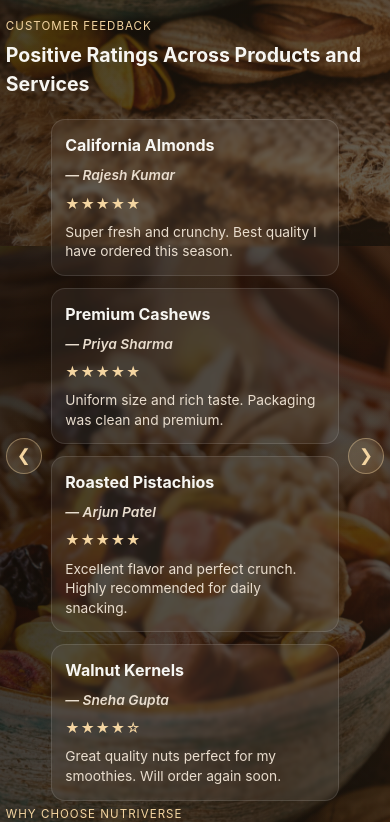
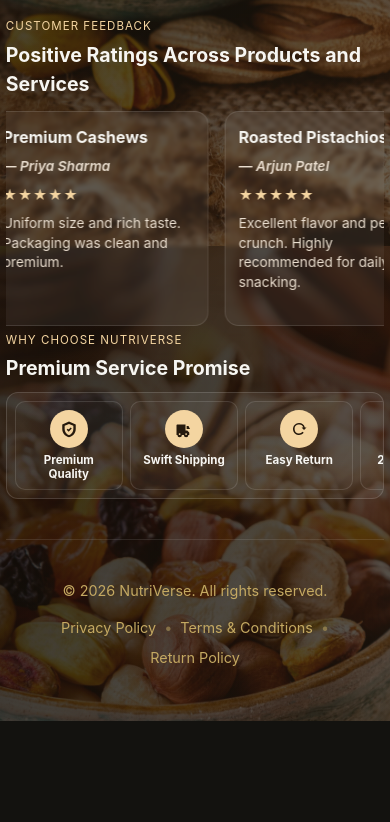
Before and after one commit to shubhanalytics/nutriverse, a React (Vite) app: page / in a window 390 px wide. Shown: the part 5662-6484 px from the top of the page. After the commit the page ends 6383 px from the top, so only its background shows below. Built offline with nearby package versions, Linux system fonts and the light colour scheme; no server answers.

Commit message:
Improve feedback carousel and mobile service/footer UX

```diff
--- a/src/App.jsx
+++ b/src/App.jsx
@@ -536,22 +536,7 @@ function App() {
       note: 'Naturally sweet and delicious. Perfect for my health-conscious family. Highly satisfied with the order.',
     },
   ]
-  const [feedbackStartIndex, setFeedbackStartIndex] = useState(0)
-  const feedbacksPerView = 4
-
-  const handlePrevFeedback = () => {
-    setFeedbackStartIndex((current) =>
-      current === 0 ? Math.max(0, customerFeedback.length - feedbacksPerView) : current - 1
-    )
-  }
-
-  const handleNextFeedback = () => {
-    setFeedbackStartIndex((current) =>
-      current + feedbacksPerView >= customerFeedback.length ? 0 : current + 1
-    )
-  }
-
-  const visibleFeedbacks = customerFeedback.slice(feedbackStartIndex, feedbackStartIndex + feedbacksPerView)
+  const feedbackLoop = [...customerFeedback, ...customerFeedback]
 
   const serviceHighlights = [
     {
@@ -1077,12 +1062,10 @@ function App() {
               <h2>Positive Ratings Across Products and Services</h2>
             </div>
             <div className="feedback-slider-container">
-              <button className="slider-arrow left" onClick={handlePrevFeedback} aria-label="Previous feedback">
-                ❮
-              </button>
-              <div className="feedback-grid-slider">
-                {visibleFeedbacks.map((item) => (
-                  <article className="card feedback-card" key={item.name}>
+              <div className="feedback-slider-viewport" aria-label="Customer feedback carousel">
+                <div className="feedback-slider-track">
+                  {feedbackLoop.map((item, index) => (
+                    <article className="card feedback-card" key={`${item.name}-${index}`}>
                       <h4>{item.product}</h4>
                       <p className="customer-name">— {item.name}</p>
                       <p className="stars">{'★'.repeat(item.rating)}{'☆'.repeat(5 - item.rating)}</p>
@@ -1090,9 +1073,7 @@ function App() {
                     </article>
                   ))}
                 </div>
-              <button className="slider-arrow right" onClick={handleNextFeedback} aria-label="Next feedback">
-                ❯
-              </button>
+              </div>
             </div>
           </section>
 
@@ -1114,7 +1095,6 @@ function App() {
 
         <div className="copyright-section">
           <p>&copy; 2026 NutriVerse. All rights reserved.</p>
-          <p>Delivering premium dryfruits & nuts with excellence since 2023.</p>
           <div className="footer-links">
             <a href="#">Privacy Policy</a>
             <span className="divider">•</span>
--- a/src/index.css
+++ b/src/index.css
@@ -869,44 +869,28 @@ h2 {
 
 .feedback-slider-container {
   position: relative;
-  display: flex;
-  align-items: center;
-  justify-content: center;
-  gap: 1.2rem;
   margin-top: 1.2rem;
 }
 
-.slider-arrow {
-  width: 44px;
-  height: 44px;
-  border-radius: 999px;
-  background: rgba(244, 213, 161, 0.12);
-  border: 1.5px solid rgba(244, 213, 161, 0.4);
-  color: #f4d5a1;
-  cursor: pointer;
-  display: flex;
-  align-items: center;
-  justify-content: center;
-  font-size: 1.3rem;
-  transition: all 250ms ease;
-  flex-shrink: 0;
+.feedback-slider-viewport {
+  width: 100%;
+  overflow: hidden;
 }
 
-.slider-arrow:hover {
-  background: rgba(244, 213, 161, 0.22);
-  border-color: #f4d5a1;
-  transform: scale(1.08);
+.feedback-slider-track {
+  display: flex;
+  gap: 1rem;
+  width: max-content;
+  animation: feedbackAutoScroll 38s linear infinite;
 }
 
-.slider-arrow:active {
-  transform: scale(0.96);
-}
-
-.feedback-grid-slider {
-  display: grid;
-  grid-template-columns: repeat(4, minmax(0, 1fr));
-  gap: 1rem;
-  flex: 1;
+@keyframes feedbackAutoScroll {
+  from {
+    transform: translateX(0);
+  }
+  to {
+    transform: translateX(calc(-50% - 0.5rem));
+  }
 }
 
 .feedback-grid,
@@ -933,6 +917,11 @@ h2 {
 
 .service-card h4 {
   margin-top: 0.68rem;
+}
+
+.feedback-card {
+  width: clamp(250px, 25vw, 320px);
+  flex: 0 0 auto;
 }
 
 .service-icon {
@@ -988,9 +977,12 @@ h2 {
   .pricing-grid,
   .location-grid,
   .feedback-grid,
-  .feedback-grid-slider,
   .service-grid {
     grid-template-columns: repeat(2, minmax(0, 1fr));
+  }
+
+  .feedback-card {
+    width: clamp(240px, 34vw, 300px);
   }
 }
 
@@ -1168,7 +1160,6 @@ h2 {
   .product-grid,
   .location-grid,
   .feedback-grid,
-  .feedback-grid-slider,
   .service-grid {
     gap: 0.72rem;
     margin-top: 0.55rem;
@@ -1199,14 +1190,11 @@ h2 {
   }
 
   .feedback-slider-container {
-    gap: 0.58rem;
     margin-top: 0.7rem;
   }
 
-  .slider-arrow {
-    width: 36px;
-    height: 36px;
-    font-size: 1.05rem;
+  .feedback-card {
+    width: clamp(210px, 66vw, 250px);
   }
 
   .service-icon {
@@ -1224,9 +1212,38 @@ h2 {
   .pricing-grid,
   .location-grid,
   .feedback-grid,
-  .feedback-grid-slider,
   .service-grid {
     grid-template-columns: 1fr;
+  }
+
+  .service-grid {
+    display: flex;
+    flex-wrap: nowrap;
+    overflow-x: auto;
+    gap: 0.45rem;
+    padding: 0.5rem;
+    margin-top: 0.55rem;
+    border-radius: 12px;
+    border: 1px solid rgba(255, 255, 255, 0.14);
+    background: rgba(255, 255, 255, 0.05);
+  }
+
+  .service-grid::-webkit-scrollbar {
+    display: none;
+  }
+
+  .service-card {
+    min-width: 118px;
+    width: 118px;
+    padding: 0.5rem;
+    border-radius: 10px;
+    background: rgba(255, 255, 255, 0.02);
+  }
+
+  .service-card h4 {
+    margin-top: 0.4rem;
+    font-size: 0.77rem;
+    line-height: 1.2;
   }
 
   .bulk-actions {
@@ -1285,6 +1302,20 @@ h2 {
   .product-image {
     height: 148px;
   }
+
+  .feedback-card {
+    width: clamp(188px, 78vw, 220px);
+  }
+
+  .service-card {
+    min-width: 108px;
+    width: 108px;
+    padding: 0.45rem;
+  }
+
+  .service-card h4 {
+    font-size: 0.72rem;
+  }
 }
 
 .copyright-section {
```
Lines whose indentation alone changed are shown as unchanged.
